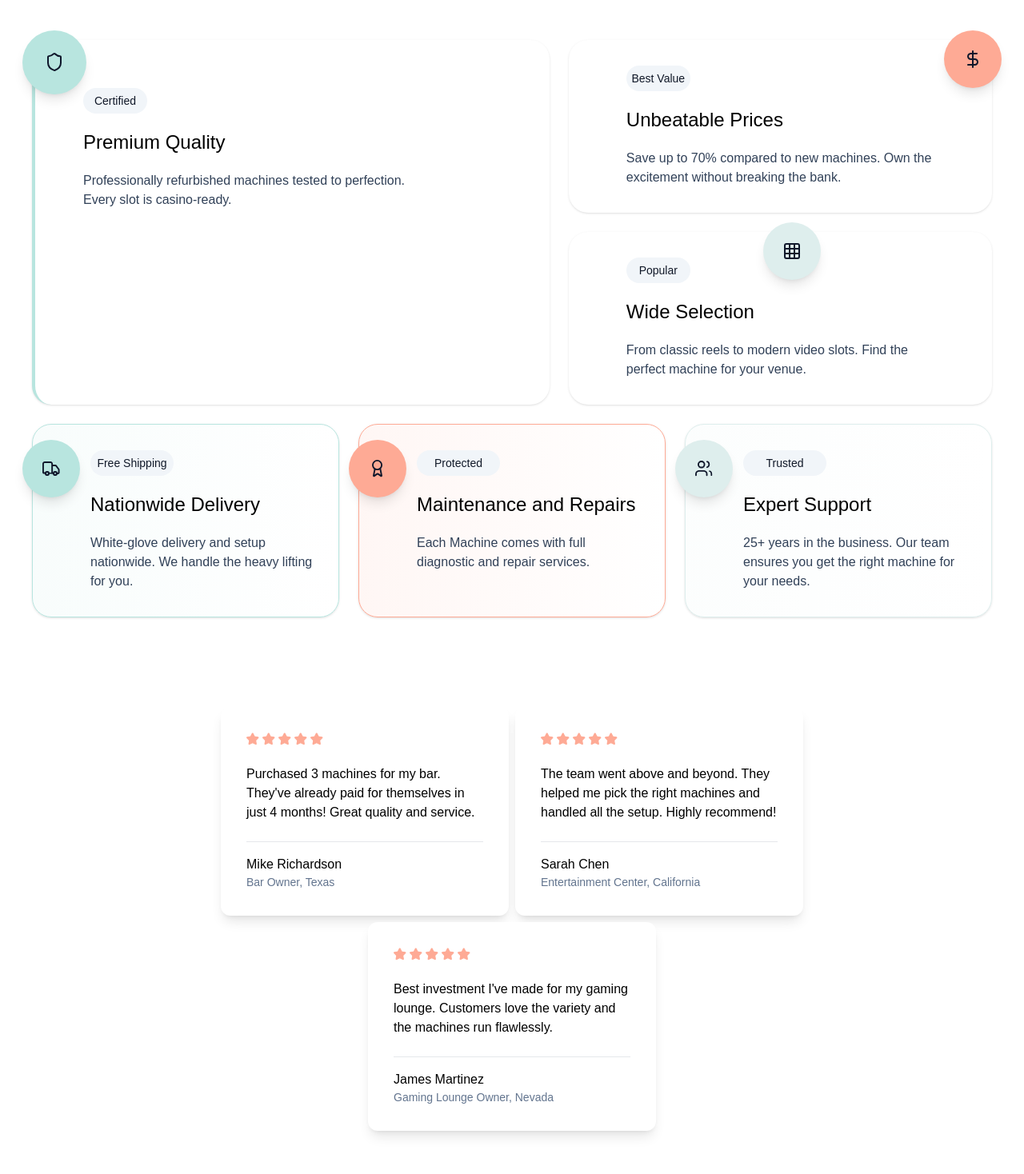
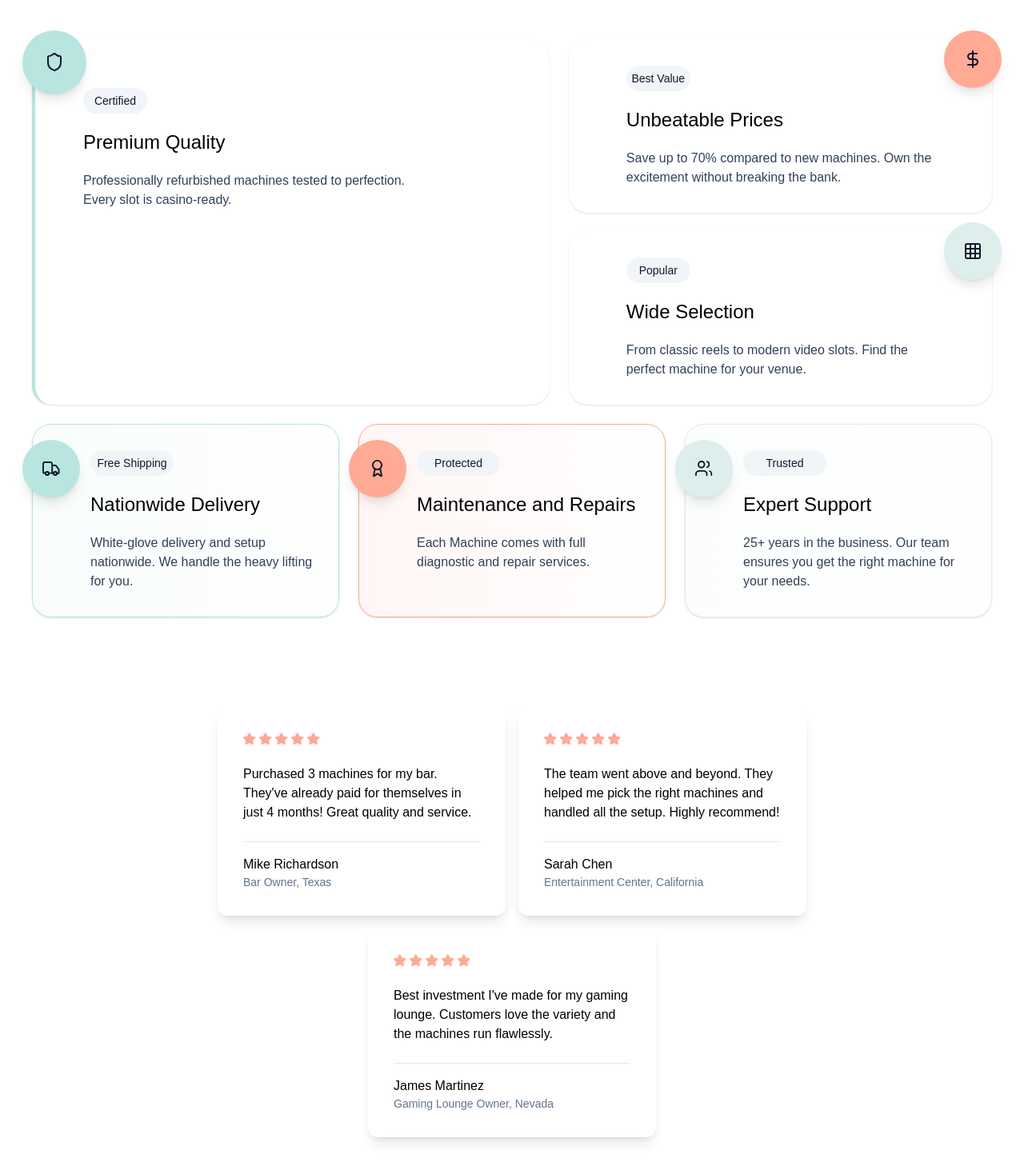
Before and after one commit to Bit2Byteclub/slotShopSite, a Next.js app: page / in a window 1280 px wide. Shown: the part 1044-2512 px from the top of the page at 80% size. Built offline with nearby package versions, Linux system fonts and the light colour scheme; no server answers; the database is empty.

Commit message:
feat: Added motion tags to most home page elements. Fixed gridicon placement.

```diff
--- a/src/app/components/homeComponents/featuredSlots.tsx
+++ b/src/app/components/homeComponents/featuredSlots.tsx
@@ -5,6 +5,7 @@ import Product from '../homeComponents/product';
 import Tag from '../homeComponents/tag';
 import { getFeaturedSlotMachines } from '@/services/slotMachineByFeatured';
 import { SlotInventory } from '@/types/slotMachines';
+import { motion } from 'framer-motion';
 
 
 function FeaturedSlots() {
@@ -49,7 +50,16 @@ function FeaturedSlots() {
     }
 
     return (
-        <div className="grid gap-6 md:grid-cols-2 xl:grid-cols-3">
+        <motion.div
+            className="grid gap-6 md:grid-cols-2 xl:grid-cols-3"
+            initial= "hidden"
+            whileInView="show"
+            viewport={{ once: true, amount: 0.2 }}
+            variants={{
+            hidden: {},
+            show: { transition: { staggerChildren: 0.15 } },
+            }}
+        >
             {featuredSlots.map((slot) => {
             const displayPrice =
                 slot.is_on_sale && slot.sale_price != null
@@ -57,30 +67,34 @@ function FeaturedSlots() {
                 : slot.price.toFixed(2);
 
             return (
+                <motion.div
+                key={slot.id}
+                variants={{
+                    hidden: { opacity: 0, y: 10 },
+                    show: { opacity: 1, y: 0, transition: { duration: 0.4 } },
+                }}
+                >
                 <Product
-                    key={slot.id}
                     tag={
                     slot.is_on_sale ? (
                         <span className="bg-red-500 text-white text-xs px-3 py-1 rounded-full">
                         On Sale
                         </span>
-                    ) : (
-                        featuredSlots.indexOf(slot) === 0 ? (
+                    ) : featuredSlots.indexOf(slot) === 0 ? (
                         <Tag
                         title="Best Seller"
                         className="w-fit px-3 py-1 rounded-2xl flex flex-nowrap items-center gap-3 bg-secondary shadow-lg/20"
-                            ></Tag>
+                        />
                     ) : featuredSlots.indexOf(slot) === 1 ? (
                         <Tag
                         title="New Arrival"
                         className="w-fit px-3 py-1 rounded-2xl flex flex-nowrap items-center gap-3 bg-primary shadow-lg/20"
-                            ></Tag>
+                        />
                     ) : (
                         <Tag
                         title="Hot Deal"
                         className="w-fit px-3 py-1 rounded-2xl flex flex-nowrap items-center gap-3 bg-secondary shadow-lg/20"
-                            ></Tag>
-                        )
+                        />
                     )
                     }
                     image={slot.image ?? undefined}
@@ -88,9 +102,10 @@ function FeaturedSlots() {
                     condition={slot.condition ?? "N/A"}
                     price={displayPrice}
                 />
+                </motion.div>
             );
             })}
-        </div>
+        </motion.div>
     );
 }
 
--- a/src/app/page.tsx
+++ b/src/app/page.tsx
@@ -24,7 +24,11 @@ export default function Home() {
   return (
     <div>
       <div className="w-full max-w-7xl mx-auto rounded-lg  p-6 m-2 font-sans">
-        <div className="flex flex-row items-stretch gap-30">
+        <motion.div
+          initial={{ opacity: 0, y: 20 }}
+          animate={{ opacity: 1, y: 0 }}
+          transition={{ duration: 0.5 }}
+        className="flex flex-row items-stretch gap-30">
           {/* Left: text and buttons at bottom */}
           <div className="w-1/2 flex flex-col justify-between bg-transparent">
             <div>
@@ -97,31 +101,60 @@ export default function Home() {
               className="object-cover w-3/4 h-3/4 rounded-2xl"
             />
           </div>
-        </div>
+        </motion.div>
       </div>
       <div className=" flex flex-row flex-wrap lg:flex-nowrap items-contain justify-center gap-6 lg:m-6">
+        <motion.div
+          initial={{ opacity: 0, y: 20 }}
+          animate={{ opacity: 1, y: 0 }}
+          transition={{ duration: 0.3, delay: 0.2 }}
+        >
           <StatCard
             title="300+ Models"
             description="Vintage to classics to latest video reels"
           >
             <Icon icon={icon.StockIcon} iconSize="w-6 h-6"></Icon>
           </StatCard>
+        </motion.div>
+        <motion.div
+          initial={{ opacity: 0, y: 20 }}
+          animate={{ opacity: 1, y: 0 }}
+          transition={{ duration: 0.3, delay: 0.3 }}
+        >
           <StatCard
             title="Vetted Slot Machines"
             description="High Quality Machines"
           >
             <Icon icon={icon.thumbUpIcon} iconSize="w-6 h-6"></Icon>
           </StatCard>
+        </motion.div>
+        <motion.div
+          initial={{ opacity: 0, y: 20 }}
+          animate={{ opacity: 1, y: 0 }}
+          transition={{ duration: 0.3, delay: 0.4 }}
+        >
           <StatCard title="33+" description="Years Combined Experience">
             <Icon icon={icon.clockIcon} iconSize="w-6 h-6"></Icon>
           </StatCard>
+        </motion.div>
+        <motion.div
+          initial={{ opacity: 0, y: 20 }}
+          animate={{ opacity: 1, y: 0 }}
+          transition={{ duration: 0.3, delay: 0.5 }}
+        >
           <StatCard title="Great" description="Customer Service">
             <Icon icon={icon.headphoneIcon} iconSize="w-6 h-6"></Icon>
           </StatCard>
+        </motion.div>
       </div>
       {/* Featured Products */}
       <div className="flex flex-col gap-6 flex-wrap items-center justify-center mt-4 sm:m-6">
-        <div className="flex flex-col gap-4 items-center justify-center">
+        <motion.div
+        initial={{ opacity: 0, y: 20 }}
+        viewport={{ once: true }}
+        whileInView={{ opacity: 1, y: 0 }}
+        transition={{ duration: 0.3}}
+        className="flex flex-col gap-4 items-center justify-center">
           <Tag
             title="Hot Deals"
             className="w-fit px-3 rounded-2xl flex flex-nowrap items-center bg-secondary/20 border border-secondary"
@@ -139,7 +172,7 @@ export default function Home() {
             Hand-picked machines that deliver maximum entertainment and
             reliability. Limited Inventory Available.
           </p>
-        </div>
+        </motion.div>
 
         <div className="flex flex-row gap-6 items-center justify-center">
           <FeaturedSlots />
@@ -153,8 +186,20 @@ export default function Home() {
           long-term success.
         </p>
 
-        <div className="w-full sm:grid sm:grid-cols-6 sm:row-span-3 gap-6">
-          <div className="mb-4 sm:mb-0 relative col-span-3 row-span-2">
+        <motion.div
+          initial="hidden"
+          viewport={{ once: true }}
+          whileInView="visible"
+          variants={{
+            hidden: { opacity: 0, y: 20 },
+            visible: { opacity: 1, y: 0, transition: { duration: 0.3, staggerChildren: 0.3 } },
+          }}
+          className="w-full sm:grid sm:grid-cols-6 sm:row-span-3 gap-6"
+        >
+          <motion.div
+            variants={{ hidden: { opacity: 0, y: 10 }, visible: { opacity: 1, y: 0 } }}
+            className="mb-4 sm:mb-0 relative col-span-3 row-span-2"
+          >
             <StatCard
               width="sm:w-[110%]"
               height="h-full"
@@ -167,13 +212,9 @@ export default function Home() {
               descName="lg:w-[440px] text-left"
               description="Professionally refurbished machines tested to perfection. Every slot is casino-ready."
             >
-              <Tag
-                title="Certified"
-                bgColor="bg-[#F1F5F9]"
-                rounded="rounded-full"
-                size="w-20 h-8"
-              />
+              <Tag title="Certified" bgColor="bg-[#F1F5F9]" rounded="rounded-full" size="w-20 h-8" />
             </StatCard>
+
             <div className="absolute -top-5 -left-5 m-2">
               <Icon
                 icon={icon.ShieldIcon}
@@ -181,10 +222,14 @@ export default function Home() {
                 size="w-20 h-20"
                 bgColor="bg-primary"
                 className="shadow-lg"
-              ></Icon>
+              />
             </div>
-          </div>
-          <div className="mb-4 sm:mb-0 relative col-span-3">
+          </motion.div>
+
+          <motion.div
+            variants={{ hidden: { opacity: 0, y: 10 }, visible: { opacity: 1, y: 0 } }}
+            className="mb-4 sm:mb-0 relative col-span-3"
+          >
             <StatCard
               width="sm:w-[90%]"
               height="h-full"
@@ -197,13 +242,9 @@ export default function Home() {
               descName="text-left pr-10"
               description="Save up to 70% compared to new machines. Own the excitement without breaking the bank."
             >
-              <Tag
-                title="Best Value"
-                bgColor="bg-[#F1F5F9]"
-                rounded="rounded-full"
-                size="w-20 h-8"
-              />
+              <Tag title="Best Value" bgColor="bg-[#F1F5F9]" rounded="rounded-full" size="w-20 h-8" />
             </StatCard>
+
             <div className="absolute -top-5 -left-5 sm:left-auto sm:-right-5 m-2">
               <Icon
                 icon={icon.DollarIcon}
@@ -211,10 +252,14 @@ export default function Home() {
                 size="w-18 h-18"
                 bgColor="bg-secondary"
                 className="shadow-lg"
-              ></Icon>
+              />
             </div>
-          </div>
-          <div className="mb-4 sm:mb-0 relative col-span-3">
+          </motion.div>
+
+          <motion.div
+            variants={{ hidden: { opacity: 0, y: 10 }, visible: { opacity: 1, y: 0 } }}
+            className="mb-4 sm:mb-0 relative col-span-3"
+          >
             <StatCard
               width="sm:w-[90%]"
               height="h-full"
@@ -227,24 +272,24 @@ export default function Home() {
               descName="text-left pr-10"
               description="From classic reels to modern video slots. Find the perfect machine for your venue."
             >
-              <Tag
-                title="Popular"
-                bgColor="bg-[#F1F5F9]"
-                rounded="rounded-full"
-                size="w-20 h-8"
-              />
+              <Tag title="Popular" bgColor="bg-[#F1F5F9]" rounded="rounded-full" size="w-20 h-8" />
             </StatCard>
-            <div className="absolute -top-5 -left-5 sm:left-1/2 m-2">
+
+            <div className="absolute -top-5 -left-5 sm:left-auto sm:-right-5 m-2">
               <Icon
                 icon={icon.GridIcon}
                 iconSize="w-6 h-6"
                 size="w-18 h-18"
                 bgColor="bg-primary-light"
                 className="shadow-lg"
-              ></Icon>
+              />
             </div>
-          </div>
-          <div className="mb-4 sm:mb-0 relative col-span-2">
+          </motion.div>
+
+          <motion.div
+            variants={{ hidden: { opacity: 0, y: 10 }, visible: { opacity: 1, y: 0 } }}
+            className="mb-4 sm:mb-0 relative col-span-2"
+          >
             <StatCard
               width="w-auto"
               height="h-full"
@@ -257,13 +302,9 @@ export default function Home() {
               descName="text-left"
               description="White-glove delivery and setup nationwide. We handle the heavy lifting for you."
             >
-              <Tag
-                title="Free Shipping"
-                bgColor="bg-[#F1F5F9]"
-                rounded="rounded-full"
-                size="w-26 h-8"
-              />
+              <Tag title="Free Shipping" bgColor="bg-[#F1F5F9]" rounded="rounded-full" size="w-26 h-8" />
             </StatCard>
+
             <div className="absolute -top-5 sm:top-1/20 -left-5 m-2">
               <Icon
                 icon={icon.truckIcon}
@@ -271,10 +312,14 @@ export default function Home() {
                 size="w-18 h-18"
                 bgColor="bg-primary"
                 className="shadow-lg"
-              ></Icon>
+              />
             </div>
-          </div>
-          <div className="mb-4 sm:mb-0 relative col-span-2">
+          </motion.div>
+
+          <motion.div
+            variants={{ hidden: { opacity: 0, y: 10 }, visible: { opacity: 1, y: 0 } }}
+            className="mb-4 sm:mb-0 relative col-span-2"
+          >
             <StatCard
               width="w-auto"
               height="h-full"
@@ -287,13 +332,9 @@ export default function Home() {
               descName="text-left"
               description="Each Machine comes with full diagnostic and repair services."
             >
-              <Tag
-                title="Protected"
-                bgColor="bg-[#F1F5F9]"
-                rounded="rounded-full"
-                size="w-26 h-8"
-              />
+              <Tag title="Protected" bgColor="bg-[#F1F5F9]" rounded="rounded-full" size="w-26 h-8" />
             </StatCard>
+
             <div className="absolute -top-5 sm:top-1/20 -left-5 m-2">
               <Icon
                 icon={icon.medalIcon}
@@ -301,10 +342,14 @@ export default function Home() {
                 size="w-18 h-18"
                 bgColor="bg-secondary"
                 className="shadow-lg"
-              ></Icon>
+              />
             </div>
-          </div>
-          <div className="mb-4 sm:mb-0 relative col-span-2">
+          </motion.div>
+
+          <motion.div
+            variants={{ hidden: { opacity: 0, y: 10 }, visible: { opacity: 1, y: 0 } }}
+            className="mb-4 sm:mb-0 relative col-span-2"
+          >
             <StatCard
               width="w-auto"
               height="h-full"
@@ -317,13 +362,9 @@ export default function Home() {
               descName="text-left"
               description="25+ years in the business. Our team ensures you get the right machine for your needs."
             >
-              <Tag
-                title="Trusted"
-                bgColor="bg-[#F1F5F9]"
-                rounded="rounded-full"
-                size="w-26 h-8"
-              />
+              <Tag title="Trusted" bgColor="bg-[#F1F5F9]" rounded="rounded-full" size="w-26 h-8" />
             </StatCard>
+
             <div className="absolute -top-5 sm:top-1/20 -left-5 m-2">
               <Icon
                 icon={icon.personIcon}
@@ -331,29 +372,50 @@ export default function Home() {
                 size="w-18 h-18"
                 bgColor="bg-primary-light"
                 className="shadow-lg"
-              ></Icon>
+              />
             </div>
-          </div>
-        </div>
+          </motion.div>
+        </motion.div>
       </div>
       {/* Review Section */}
-      <div className="flex flex-row flex-wrap items-center justify-center mt-8 gap-2 lg;gap-4 lg:m-24">
+      <motion.div
+        initial="hidden"
+        viewport={{ once: true }}
+        whileInView="visible"
+        variants={{
+          hidden: { opacity: 0, y: 20 },
+          visible: {
+            opacity: 1,
+            y: 0,
+            transition: { delay: 0.2, duration: 0.3, staggerChildren: 0.2 },
+          },
+        }}
+        className="flex flex-row flex-wrap items-center justify-center mt-8 gap-2 lg:gap-4 lg:m-24"
+      >
+        <motion.div variants={{ hidden: { opacity: 0, y: 10 }, visible: { opacity: 1, y: 0 } }}>
           <Review
             comment="Purchased 3 machines for my bar. They've already paid for themselves in just 4 months! Great quality and service."
             name="Mike Richardson"
             info="Bar Owner, Texas"
           ></Review>
+        </motion.div>
+
+        <motion.div variants={{ hidden: { opacity: 0, y: 10 }, visible: { opacity: 1, y: 0 } }}>
           <Review
             comment="The team went above and beyond. They helped me pick the right machines and handled all the setup. Highly recommend!"
             name="Sarah Chen"
             info="Entertainment Center, California"
           ></Review>
+        </motion.div>
+
+        <motion.div variants={{ hidden: { opacity: 0, y: 10 }, visible: { opacity: 1, y: 0 } }}>
           <Review
             comment="Best investment I've made for my gaming lounge. Customers love the variety and the machines run flawlessly."
             name="James Martinez"
             info="Gaming Lounge Owner, Nevada"
           ></Review>
-      </div>
+        </motion.div>
+      </motion.div>
     </div>
   );
 }
```
Lines whose indentation alone changed are shown as unchanged.
